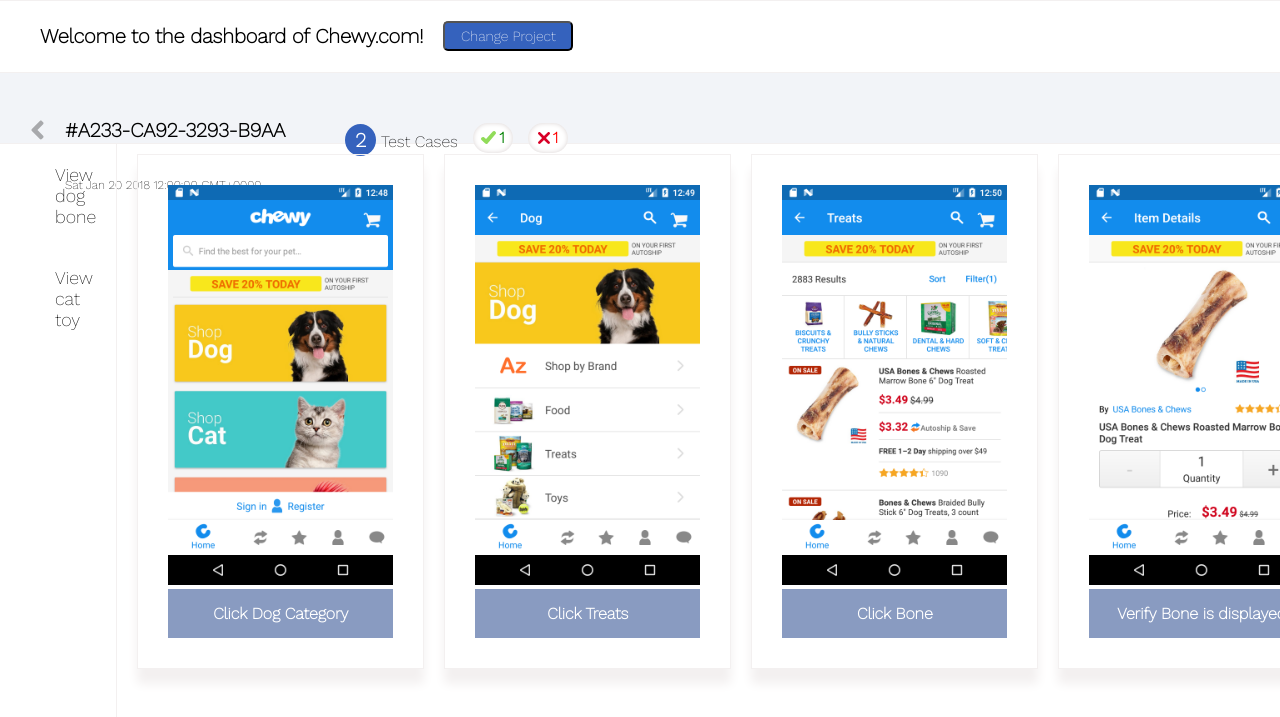
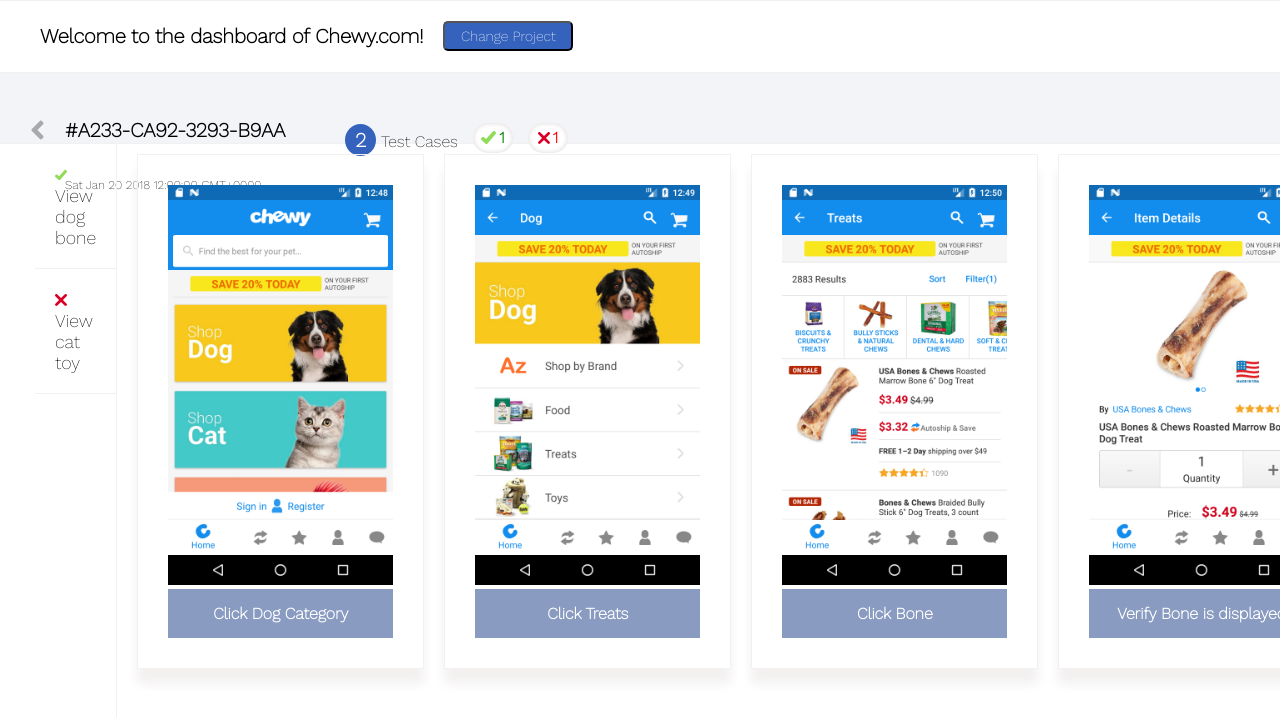
Before and after one commit to mayanovarini/test_chart, a React app: page / in a window 1280 px wide. Shown: the part 75-792 px from the top of the page. Built offline with nearby package versions, Linux system fonts and the light colour scheme.

Commit message:
add status icon to test cases

```diff
--- a/src/components/App/App.css
+++ b/src/components/App/App.css
@@ -2,6 +2,7 @@
 
 .App {
   font-family: 'Work Sans', sans-serif;
+  font-weight: normal;
 }
 
 .App-header {
@@ -44,7 +45,7 @@
 }
 
 .Test-content .Test-case-list {
-  height: 960px;
+  height: 1080px;
   flex-basis: 30%;
   border-right: 1px solid #f3f0f0;
 }
--- a/src/components/TestCase/TestCase.css
+++ b/src/components/TestCase/TestCase.css
@@ -1,7 +1,16 @@
 .Test-case {
   padding: 20px;
+  border-bottom: 1px solid #f3f0f0;
 }
 
 .Test-case:hover {
   background-color: #E6EDFA;
 }
+
+.Check, .Cross {
+  font-size: 15px;
+  height: 12px;
+  padding-right: 10px;
+
+
+}
--- a/src/components/TestCase/TestCase.js
+++ b/src/components/TestCase/TestCase.js
@@ -1,5 +1,7 @@
 import React, { Component } from 'react';
 import './TestCase.css';
+import check from '../TestHeader/check.svg';
+import cross from '../TestHeader/cross.svg';
 
 class TestCase extends Component {
 
@@ -8,8 +10,10 @@
   }
 
   render() {
+    console.log("status from test case", this.props.test.status)
     return (
       <div className="Test-case" onClick={this.select}>
+        {this.props.test.status ? <img src={check} className="Check"/> : <img src={cross} className="Cross"/> }
         {this.props.test.test_name}
       </div>
     );
--- a/src/components/TestHeader/TestHeader.js
+++ b/src/components/TestHeader/TestHeader.js
@@ -33,7 +33,7 @@
             <p>{this.state.totalPassed}</p>
           </div>
           <div className="Count-failed">
-            <img src={cross} className="cross"/>
+            <img src={cross} className="Cross"/>
             <p>{this.state.totalFailed}</p>
           </div>
         </div>
```
